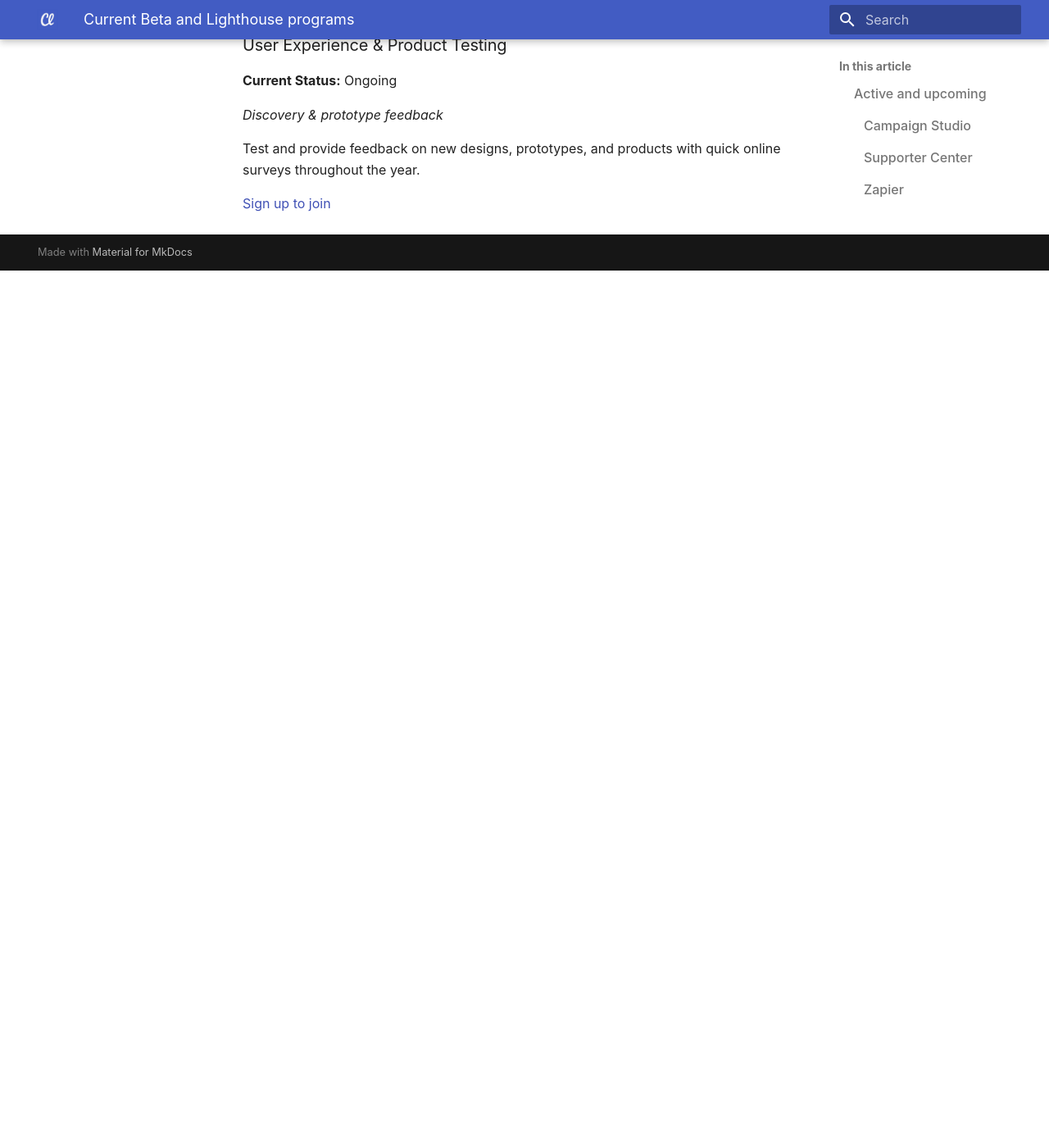
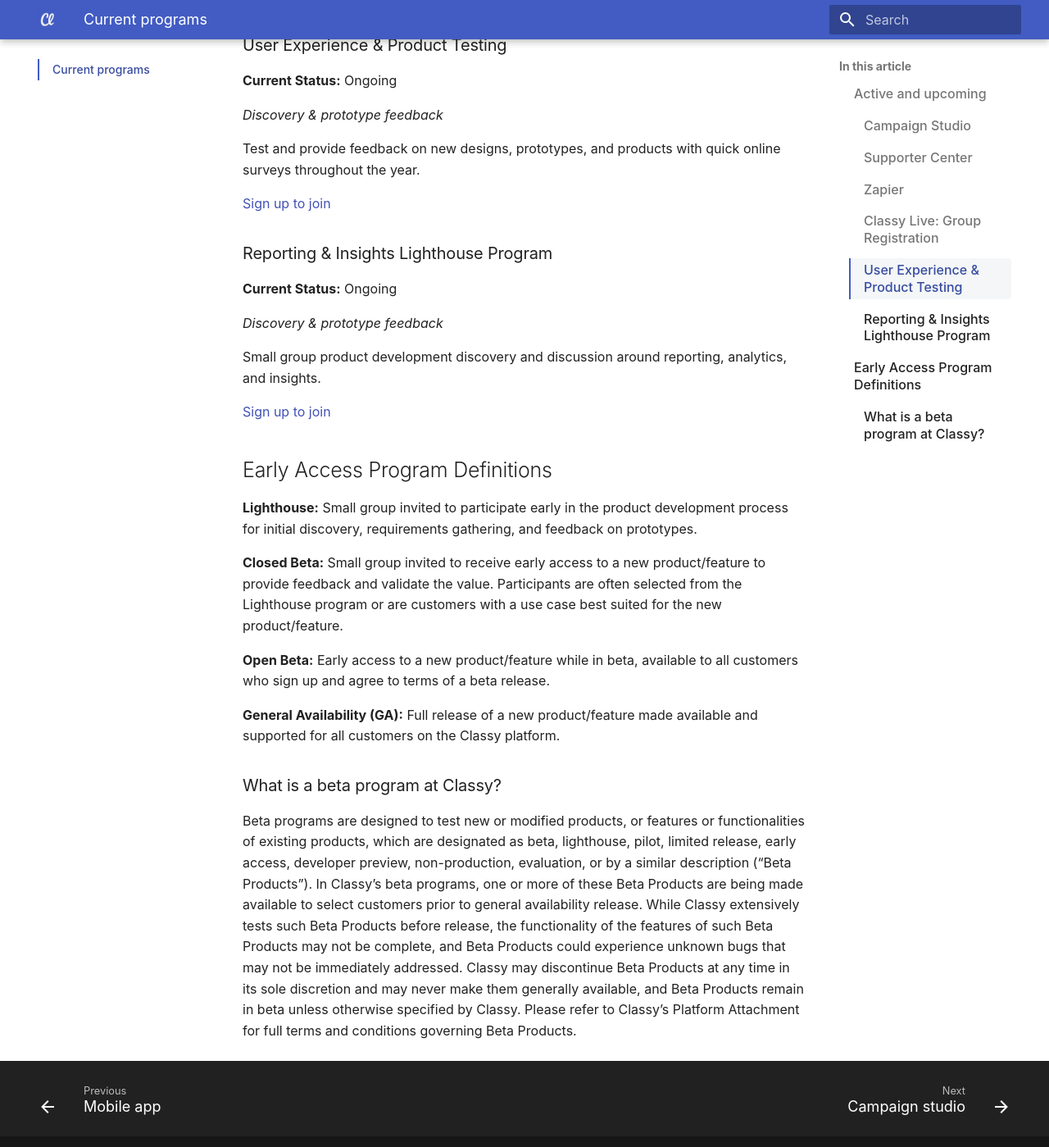
Before and after one commit to truj1ll0/mkdocs-help-center, an MkDocs documentation site: the page built from docs/beta-and-lighthouse/current-programs.md, in a window 1280 px wide and 1400 px high, scrolled down 1608 px. Shown: the whole window at 82% size. Built offline with MkDocs 1.6.1 and Material for MkDocs 9.7.7, drawn with Linux system fonts in a browser that asks for light colours; some web fonts are replaced; before the commit the page ends 1938 px from its top, so only the background shows below that; some of the changed text lies outside the part shown.

Commit message:
Add Zapier and Current programs pages. Add feedback form to studio and supporter center.

```diff
--- a/docs/beta-and-lighthouse/current-programs.md
+++ b/docs/beta-and-lighthouse/current-programs.md
@@ -14,17 +14,17 @@
 
 Reimagined campaign builder with drag-and-drop, advanced customization, & peak page performance. Campaign Studio is fundraising reimagined. Whether you’re a single fundraiser or an advanced digital marketing team, get the right experience in front of the right donor to maximize conversion on your segmented appeals.
 
-[Sign up for waitlist](https://learn.classy.org/campaign-studio-early-access-sign-up.html)
+[Sign up for waitlist](https://learn.classy.org/campaign-studio-early-access-sign-up.html?utm_source=early_access_hub&utm_medium=microsite&utm_campaign=lighthouse_beta_programs)
 
 ### Supporter Center
 
 **Current Status:** Open Beta
 
-**Open beta ETA:** Oct 24
+**GA Release ETA:** Oct 24
 
 Redesigned supporter experience with more personalization and donor self-service tools. The next-generation Supporter Center provides nonprofits and supporters an all-new experience to better connect your supporters with your mission while improving the end-to-end donor experience.
 
-[Sign up to join](https://learn.classy.org/supporter-center-beta-sign-up.html)
+[Sign up to join](https://learn.classy.org/supporter-center-beta-sign-up.html?utm_source=early_access_hub&utm_medium=microsite&utm_campaign=lighthouse_beta_programs)
 
 ### Zapier
 
@@ -34,17 +34,17 @@
 
 Native integration between Classy and Zapier to unlock data and connectivity between 5,000 apps. The Zapier integration uses Classy's Public API to send Transaction, Supporter, and Campaign data, including all of the parameters associated with each object to empower you with your donor data.
 
-[Sign up for waitlist](https://learn.classy.org/beta-zapier-integration-sign-up.html)
+[Sign up for waitlist](https://learn.classy.org/beta-zapier-integration-sign-up.html?utm_source=early_access_hub&utm_medium=microsite&utm_campaign=lighthouse_beta_programs)
 
 ### Classy Live: Group Registration
 
 **Current Status:** Open Beta
 
-**Open beta ETA:** To be determined
+**GA Release ETA:** To be determined
 
 Event registration experience for groups and sponsors to manage their information across multiple attendees. The Classy Live Group Registration Management solution provides a simplified approach for admins to maintain control and streamline the day-of-event experience.
 
-[Sign up to join](https://learn.classy.org/classy-live-group-registration-beta-sign-up.html)
+[Sign up to join](https://learn.classy.org/classy-live-group-registration-beta-sign-up.html?utm_source=early_access_hub&utm_medium=microsite&utm_campaign=lighthouse_beta_programs)
 
 ### User Experience & Product Testing
 
@@ -54,4 +54,28 @@
 
 Test and provide feedback on new designs, prototypes, and products with quick online surveys throughout the year.
 
-[Sign up to join](https://t.maze.co/141715913?guerilla=true)
+[Sign up to join](https://t.maze.co/141715913?guerilla=true&utm_source=early_access_hub&utm_medium=microsite&utm_campaign=lighthouse_beta_programs)
+
+### Reporting & Insights Lighthouse Program
+
+**Current Status:** Ongoing
+
+_Discovery & prototype feedback_
+
+Small group product development discovery and discussion around reporting, analytics, and insights.
+
+[Sign up to join](https://learn.classy.org/lighthouse-reporting-analytics-research-program-sign-up.html?utm_source=early_access_hub&utm_medium=microsite&utm_campaign=lighthouse_beta_programs)
+
+## Early Access Program Definitions
+
+**Lighthouse:** Small group invited to participate early in the product development process for initial discovery, requirements gathering, and feedback on prototypes.
+
+**Closed Beta:** Small group invited to receive early access to a new product/feature to provide feedback and validate the value. Participants are often selected from the Lighthouse program or are customers with a use case best suited for the new product/feature.
+
+**Open Beta:** Early access to a new product/feature while in beta, available to all customers who sign up and agree to terms of a beta release.
+
+**General Availability (GA):** Full release of a new product/feature made available and supported for all customers on the Classy platform.
+
+### What is a beta program at Classy?
+
+Beta programs are designed to test new or modified products, or features or functionalities of existing products, which are designated as beta, lighthouse, pilot, limited release, early access, developer preview, non-production, evaluation, or by a similar description (“Beta Products”). In Classy’s beta programs, one or more of these Beta Products are being made available to select customers prior to general availability release. While Classy extensively tests such Beta Products before release, the functionality of the features of such Beta Products may not be complete, and Beta Products could experience unknown bugs that may not be immediately addressed. Classy may discontinue Beta Products at any time in its sole discretion and may never make them generally available, and Beta Products remain in beta unless otherwise specified by Classy. Please refer to Classy’s Platform Attachment for full terms and conditions governing Beta Products.
--- a/mkdocs.yml
+++ b/mkdocs.yml
@@ -73,7 +73,9 @@
   - Supporter center:
       - Intro to the Supporter Center: supporter-center/intro-to-supporter-center.md
       - For Supporters: supporter-center/for-supporters.md
+  - Zapier: zapier-and-classy.md
   - Classy Live:
       - Mobile app: classy-live/mobile-app.md
+  - Current programs: beta-and-lighthouse/current-programs.md
   - Release notes:
       - Campaign studio: release-notes/campaign-studio.md
```
Also changed, not shown: other parts of docs/beta-and-lighthouse/current-programs.md (+1 -1 lines), docs/campaign-studio/getting-started/intro-to-campaign-studio.md (+4 -0 lines), docs/supporter-center/intro-to-supporter-center.md (+4 -0 lines), docs/zapier-and-classy.md (added, +204 -0 lines).
